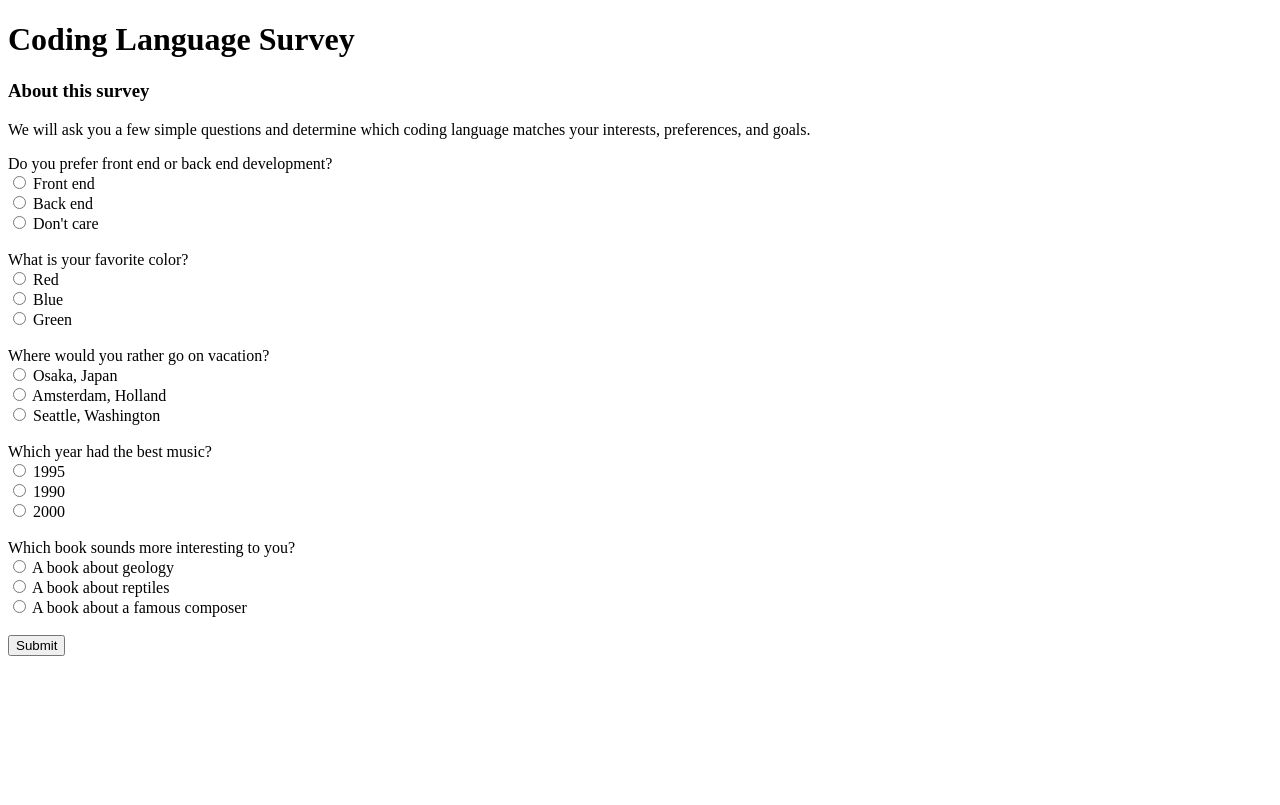
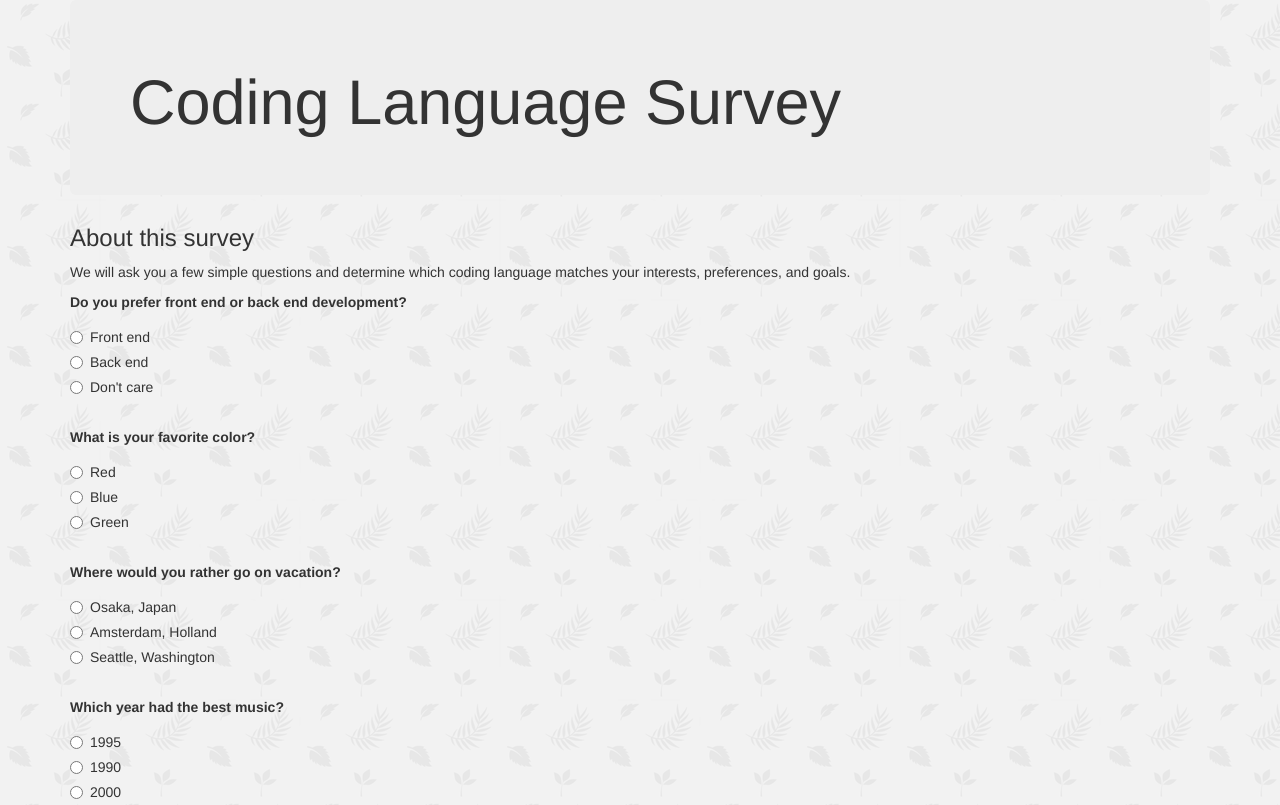
Before and after one commit to kiraroberts/language-suggester, a plain HTML site: page index.html in a window 1280 px wide. Shown: the top 805 px of the page. Drawn offline with Linux system fonts and the light colour scheme; files whose address does not match are found by name.

Commit message:
Add CSS styling, background image

```diff
--- a/css/styles.css
+++ b/css/styles.css
@@ -1,3 +1,13 @@
 #ruby, #python, #c, #no-match {
   display: none;
 }
+
+body {
+  background-image: url("file:///home/kira/Desktop/language-suggester/img/leaves-pattern.png");
+  background-repeat: repeat;
+  background-size: auto;
+}
+
+h1 {
+  text-decoration-color: red;
+}
--- a/index.html
+++ b/index.html
@@ -1,15 +1,15 @@
 <!DOCTYPE html>
 <html lang="en" dir="ltr">
   <head>
-    <meta charset="utf-8">
-    <link href="css/boostrap.css" rel="stylesheet" type="text/css">
+    <link href="css/bootstrap.css" rel="stylesheet" type="text/css">
     <link href="css/styles.css" rel="stylesheet" type="text/css">
     <script src="js/jquery-3.4.1.js"></script>
     <script src="js/scripts.js"></script>
+    <meta charset="utf-8">
     <title>Coding language survey</title>
   </head>
+  <div class="container">
     <body>
-    <div class="container">
       <div class="jumbotron">
         <h1>Coding Language Survey</h1>
       </div>
@@ -128,7 +128,6 @@
         </div><br>
         <button type="submit" class="btn">Submit</button>
       </form>
-    </div>
       <div>
         <h1 id="ruby">You should learn RUBY!</h1>
         <h1 id="python">You should learn PYTHON!</h1>
@@ -136,4 +135,5 @@
         <h1 id="no-match">Ruby, Python and C# don't really seem to be your thing. Try JavaScript, Go, or Swift!</h1>
       </div>
     </body>
+  </div>
 </html>
--- a/js/scripts.js
+++ b/js/scripts.js
@@ -1,11 +1,3 @@
-// BACK END
-
-// if (inputFrontBack === "front-end" && inputColor === "red" && inputVacation === "osaka" && inputMusic === "1995" && inputRather === "geology") {
-//   $('#ruby').show();
-//   $('#python, #c, #no-match').hide();
-// }
-
-
 // FRONT END
 
 $(document).ready(function() {
@@ -14,7 +6,9 @@ $(document).ready(function() {
     var inputColor = $("input:radio[name=color]:checked").val();
     var inputVacation = $("input:radio[name=vacation]:checked").val();
     var inputMusic = $("input:radio[name=music]:checked").val();
-    var inputRather= $("input:radio[name=rather].checked").val();
+    var inputRather= $("input:radio[name=rather]:checked").val();
+
+// BACK END
 
     if (inputFrontBack === "front-end" && inputColor === "red" && inputVacation === "osaka" && inputMusic === "1995" && inputRather === "geology") {
       $('#ruby').show();
```
Also changed, not shown: img/leaves-pattern.png (added). Lines whose indentation alone changed are shown as unchanged.
